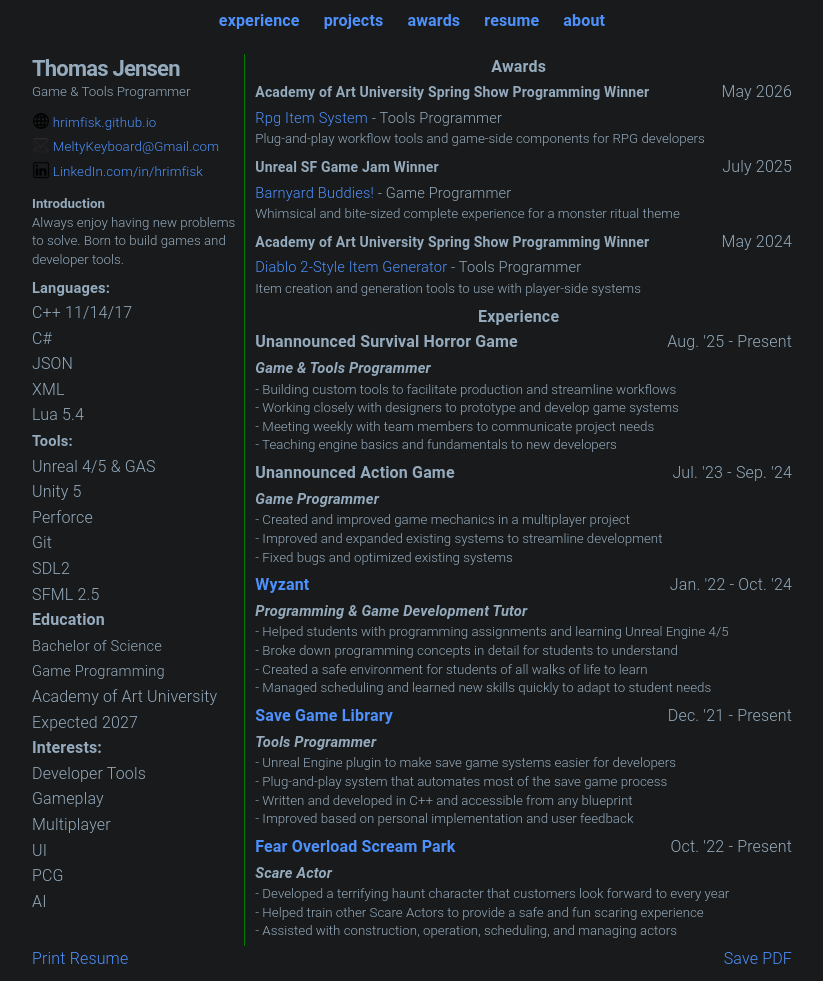
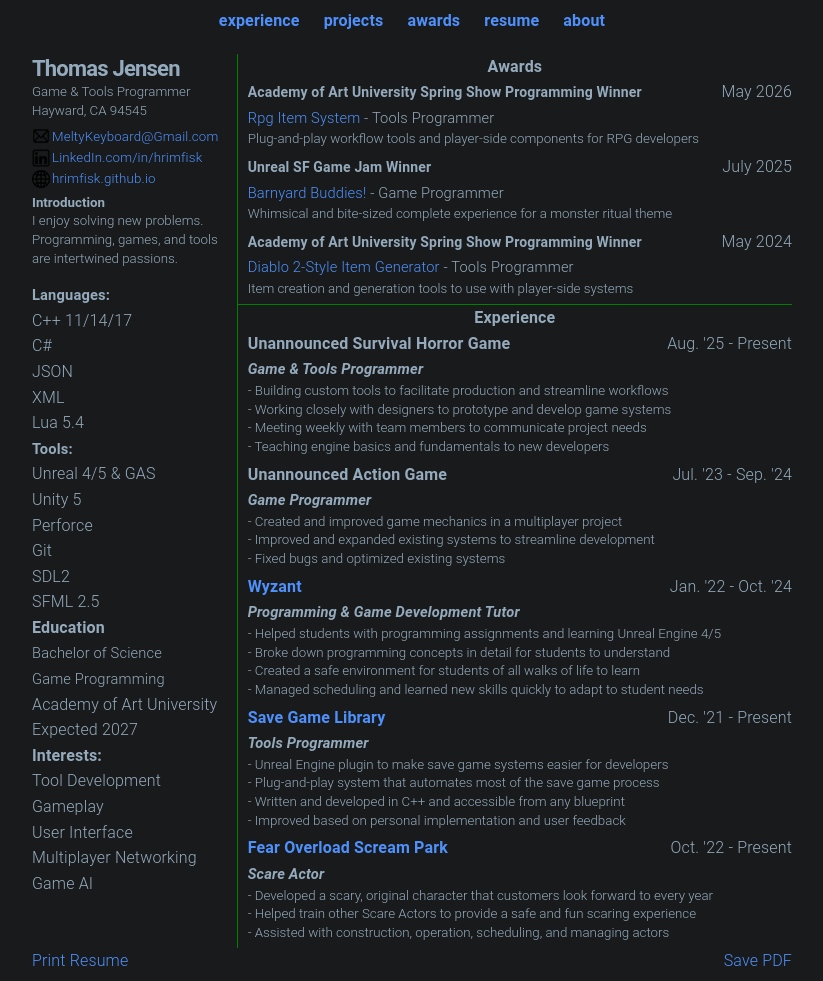
Before and after one commit to hrimfisk/hrimfisk.github.io, a Jekyll site: the page built from resume.md, in a window 1280 px wide. Shown: the whole page, without its empty margins (228-1051 px from the left). Built offline with Jekyll 4.4.1, drawn with Linux system fonts in a browser that asks for light colours.

Commit message:
updated resume

```diff
--- a/resume.md
+++ b/resume.md
@@ -29,11 +29,32 @@
 {
     border: 0px solid black;
 }
-table.info
+td.info
+{
+    width: 27%;
+    border-right: 1.5px solid green;
+}
+table.personals
 {
     font-size: 10pt;
-    margin-top: 10px;
-    margin-bottom: 10px;
+    margin-top: 4px;
+    margin-bottom: 4px;
+}
+td.personals
+{
+    font-size: 10pt;
+    vertical-align: middle;
+}
+td.image
+{
+    vertical-align: middle;
+}
+img.linkedin,
+img.info
+{
+    width: 18px;
+    height: 18px;
+    display: block
 }
 td.experience, td.awards
 {
@@ -46,6 +67,10 @@
 }
 p {
     margin-bottom: 0px;
+}
+p.intro
+{
+    margin-bottom: 14px;
 }
 subheading
 {
@@ -63,13 +88,40 @@
 {
     font-size: 11pt;
 }
+hr
+{
+    display: block;
+    background-color: transparent;
+    margin: 0px;
+    border: none;
+    height: 1.5px;
+    border-top: solid 1px #008000;
+    width: 100%;
+}
 @media print
 {
+    .award
+    {
+        font-size: 10pt;
+    }
+    .awardProject
+    {
+        font-size: 10.5;
+    }
+    td.info
+    {
+        width: 30%;
+        border-right: 1.5px solid green;
+    }
     body
     {
         width: 100%;
         margin: 0;
         padding: 0;
+    }
+    img.linkedin
+    {
+        padding-bottom: 1px;
     }
 }
 </style>
@@ -126,40 +178,58 @@
 
 <table style="width:100%">
     <tr>
-        <td style="width: 28%; border-right: 1.5px solid green">
+        <td class = "info">
             <h4><b>Thomas Jensen</b></h4>
-            <h6>Game & Tools Programmer</h6>
-            <table class = "info">
+            <h6>
+            Game & Tools Programmer
+            Hayward, CA 94545</h6>
+            <table class = "personals">
+            <!--
                 <tr>
-                    <td>
-                        <img src = "/assets/Website.png" width=18 height=18>
+                    <td class = "image">
+                        <img src = "/assets/Phone.png" class = "info">
                     </td>
-                    <td>
-                        <a href="https://hrimfisk.github.io/">hrimfisk.github.io</a>
+                    <td class = "personals">
+                        (909) 277 - 8603
                     </td>
                 </tr>
+            -->
                 <tr>
-                    <td>
-                        <img src = "/assets/Email.png" width=18 height=18>
+                    <td class = "image">
+                        <img src = "/assets/Email.png" class = "info">
                     </td>
-                    <td>
+                    <td class = "personals">
                         <a href="mailto: meltykeyboard@gmail.com">MeltyKeyboard@Gmail.com</a>
                     </td>
                 </tr>
                 <tr>
-                    <td>
-                        <img src = "/assets/LinkedIn.png" width=18 height=18>
+                    <td class = "image">
+                        <img src = "/assets/LinkedIn.png" class = "linkedin">
                     </td>
-                    <td>
+                    <td class = "personals">
                         <a href="https://www.linkedin.com/in/hrimfisk/">LinkedIn.com/in/hrimfisk</a>
+                    </td>
+                </tr>
+                <tr>
+                    <td class = "image">
+                        <img src = "/assets/Website.png" class = "info">
+                    </td>
+                    <td class = "personals">
+                        <a href="https://hrimfisk.github.io/">hrimfisk.github.io</a>
                     </td>
                 </tr>
             </table>
             <h6>
-            <b>Introduction</b><br>
-            Always enjoy having new problems to solve. Born to build games and developer tools.
+            <p class = "intro">
+            <b>Introduction</b>
+            <br>
+            I enjoy solving new problems. Programming, games, and tools are intertwined passions.
+            </p>
+            <!--
+            <hr>
+            -->
             </h6>
-            <subheading><b>Languages:</b></subheading> <br>
+            <subheading><b>Languages:</b></subheading><br>
             C++ 11/14/17<br>
             C# <br>
             JSON <br>
@@ -183,12 +253,11 @@
                 </p>
                 <p>
                     <b>Interests:</b> <br>
-                    Developer Tools <br>
-                    Gameplay <br>
-                    Multiplayer<br>
-                    UI <br>
-                    PCG <br>
-                    AI <br>
+                    Tool Development<br>
+                    Gameplay<br>
+                    User Interface<br>
+                    Multiplayer Networking<br>
+                    Game AI<br>
                 </p>
             </body>
         </td>
@@ -203,7 +272,7 @@
                         <span class = "award"><b>Academy of Art University Spring Show Programming Winner</b></span><span style="float:right;">May 2026</span><br>
                         <subheading class = "awardProject"><a href="https://2026springshow.academyart.edu/student/thomas-jensen/">Rpg Item System</a> - Tools Programmer</subheading>
                         <h6>
-                        Plug-and-play workflow tools and game-side components for RPG developers
+                        Plug-and-play workflow tools and player-side components for RPG developers
                         </h6>
                         </p>
                         <p>
@@ -225,6 +294,7 @@
             </tr>
             <tr>
                 <th style="text-align: center;">
+                    <hr>
                     <b>Experience</b>
                 </th>
             </tr>
@@ -274,7 +344,7 @@
                             <span class="project"><b><a href="https://fearoverload.com/">Fear Overload Scream Park</a></b></span><span style="float:right;">Oct. '22 - Present</span> <br>
                             <subheading><i><b>Scare Actor</b></i></subheading><br>
                             <h6>
-                            - Developed a terrifying haunt character that customers look forward to every year<br>
+                            - Developed a scary, original character that customers look forward to every year<br>
                             - Helped train other Scare Actors to provide a safe and fun scaring experience<br>
                             - Assisted with construction, operation, scheduling, and managing actors<br>
                             </h6>
```
Also changed, not shown: assets/Email.png, assets/LinkedIn.png, assets/Phone.png (added), assets/Phone_print.png (added), assets/Website.png, 1 other file.
